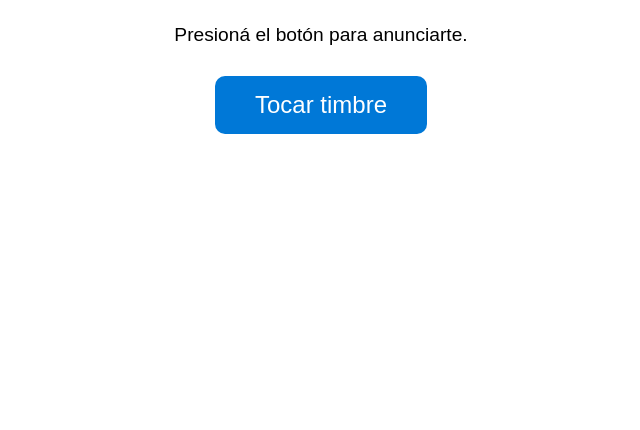
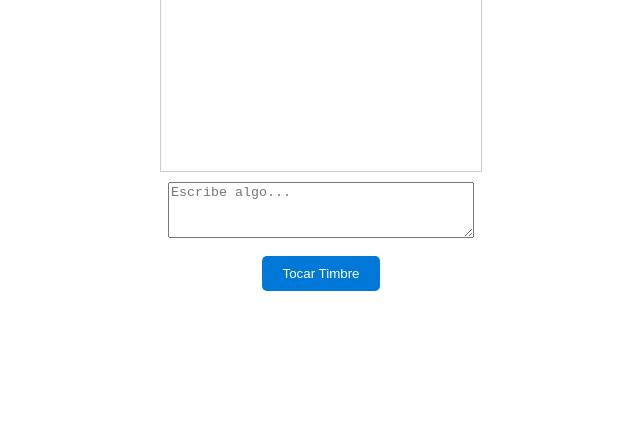
Before and after one commit to alejoy/timbre-virtual, a website: page public/index.html in a window 1280 px wide. Shown: the part 370-800 px from the top of the page, without its empty margins (319-959 px from the left). Drawn offline with Linux system fonts and the light colour scheme; no server answers.

Commit message:
Update index.html

```diff
--- a/public/index.html
+++ b/public/index.html
@@ -2,30 +2,47 @@
 <html lang="es">
 <head>
 <meta charset="UTF-8">
-  <title>Timbre Virtual</title>
+<title>Timbre Virtual Chat</title>
 <style>
-    body { font-family: Arial, sans-serif; text-align: center; margin: 0; padding: 0; }
+body { font-family: Arial; margin: 0; padding: 0; }
 #contenedor { display: flex; flex-direction: column; align-items: center; justify-content: center; height: 100vh; }
-    h1 { font-size: 2em; margin-bottom: 20px; }
-    p { font-size: 1.2em; margin-bottom: 30px; }
-    button {
-      font-size: 1.5em;
-      padding: 15px 40px;
-      background-color: #0078D7;
-      color: white;
-      border: none;
-      border-radius: 10px;
-      cursor: pointer;
-      transition: background-color 0.3s;
-    }
-    button:hover { background-color: #005bb5; }
+#chat { border: 1px solid #ccc; width: 300px; height: 300px; overflow-y: scroll; padding: 10px; margin-bottom: 10px; }
+textarea { width: 300px; height: 50px; }
+button { padding: 10px 20px; background: #0078D7; color: white; border: none; border-radius: 5px; cursor: pointer; }
+button:hover { background: #005bb5; }
 </style>
 </head>
 <body>
 <div id="contenedor">
   <h1>🚪 Timbre Virtual</h1>
-    <p>Presioná el botón para anunciarte.</p>
-    <button onclick="window.location.href='/api/tocar'">Tocar timbre</button>
+  <div id="chat"></div>
+  <textarea id="mensajeVisitante" placeholder="Escribe algo..."></textarea><br>
+  <button onclick="tocarTimbre()">Tocar Timbre</button>
 </div>
+
+<script>
+async function tocarTimbre() {
+  const mensaje = document.getElementById("mensajeVisitante").value;
+  const res = await fetch("/api/tocar", {
+    method: "POST",
+    headers: { "Content-Type": "application/json" },
+    body: JSON.stringify({ mensajeVisitante: mensaje })
+  });
+  const data = await res.json();
+  if (!data.success) alert(data.mensaje);
+  document.getElementById("mensajeVisitante").value = "";
+}
+
+async function actualizarChat() {
+  const res = await fetch("/api/tocar");
+  const data = await res.json();
+  const chat = document.getElementById("chat");
+  chat.innerHTML = "";
+  data.mensajes.forEach(msg => {
+    chat.innerHTML += `<div><b>${msg.de}:</b> ${msg.texto}</div>`;
+  });
+}
+setInterval(actualizarChat, 2000);
+</script>
 </body>
 </html>
```
Lines whose indentation alone changed are shown as unchanged.
